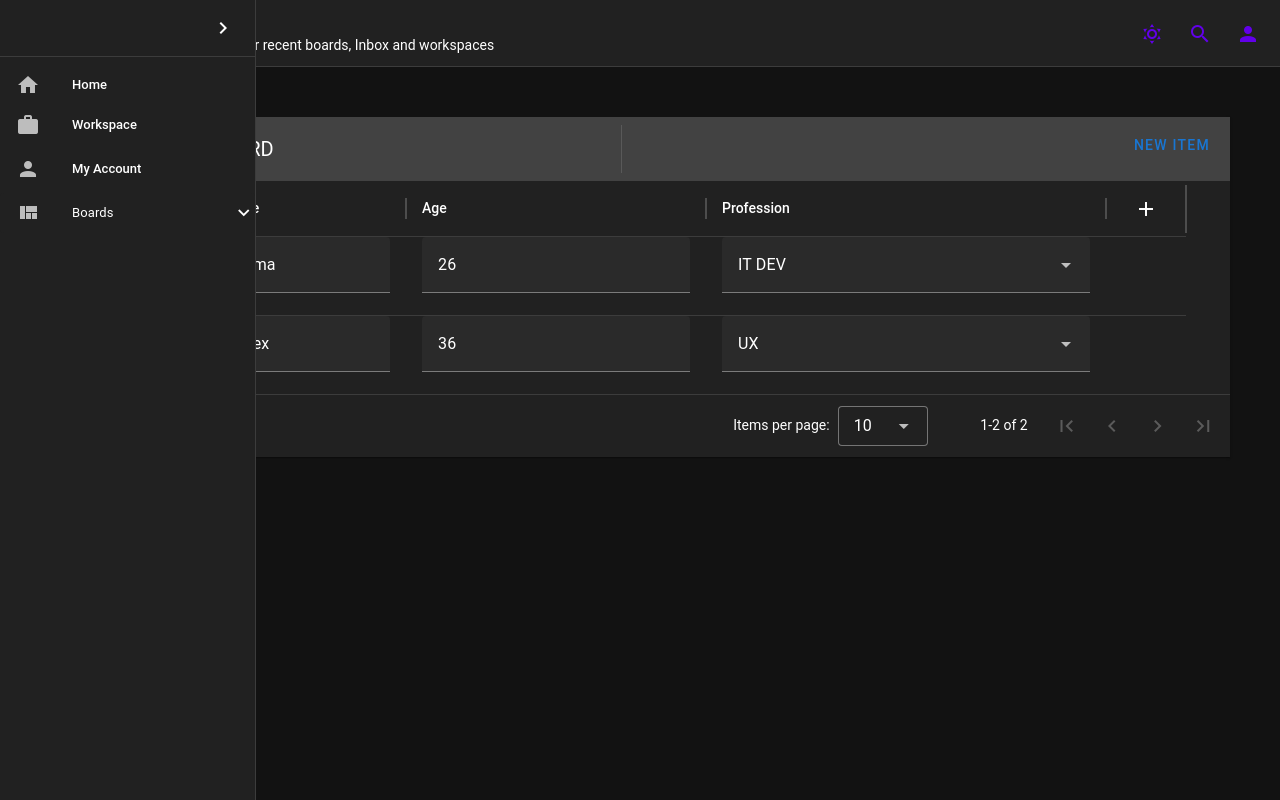
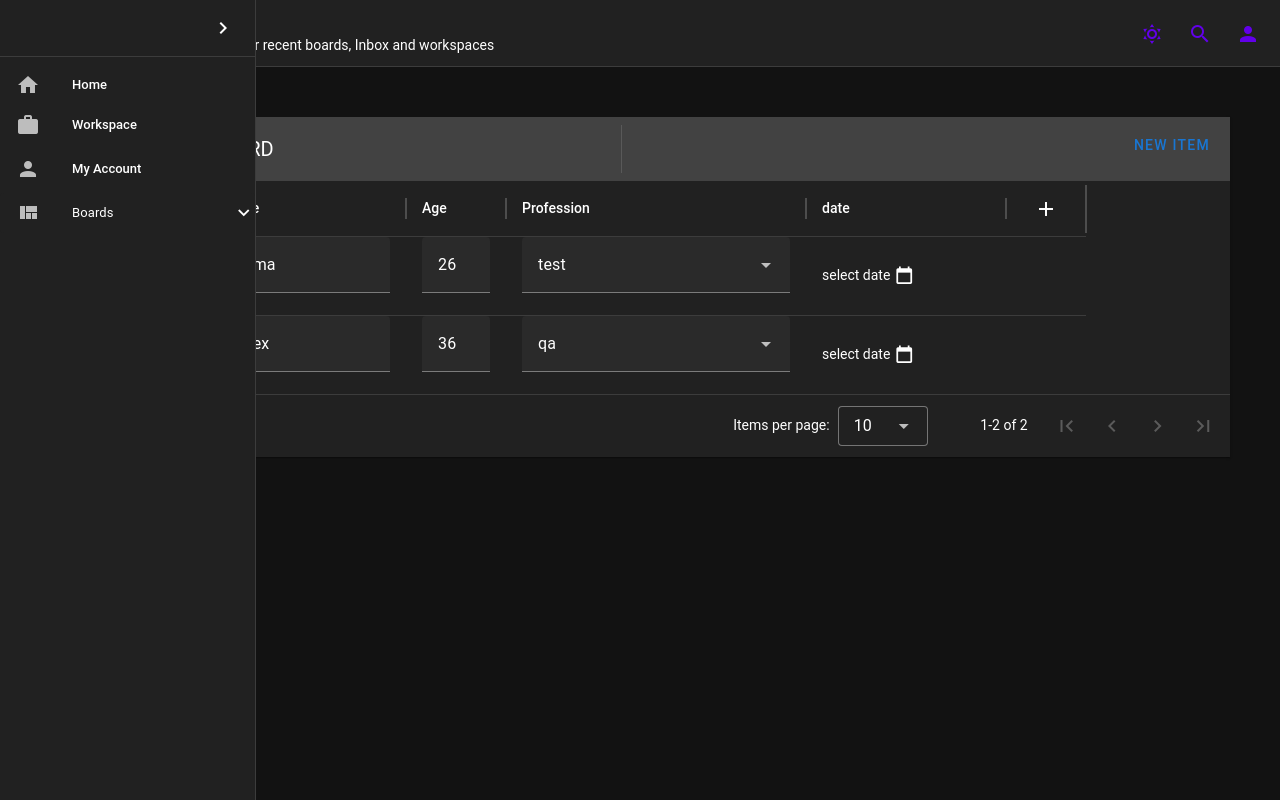
Before and after one commit to disage/vue-crm, a Vue app: page /boards/0001 in a window 1280 px wide. Built offline with nearby package versions, Linux system fonts and the light colour scheme.

Commit message:
Fix calendar and single select logic in Board

```diff
--- a/src/views/Board/BoardView.vue
+++ b/src/views/Board/BoardView.vue
@@ -1,6 +1,6 @@
 <template>
   <div class="board-container">
-    <v-data-table :headers="sortedColumns" :items="data" class="elevation-1" :key="tableKey">
+    <v-data-table :headers="sortedColumns" :items="data" class="elevation-1">
       <template v-slot:top>
         <v-toolbar flat>
           <v-toolbar-title>CLIENTS BOARD</v-toolbar-title>
@@ -8,9 +8,7 @@
           <v-spacer></v-spacer>
           <v-dialog v-model="dialog" max-width="500px">
             <template v-slot:activator="{ props }">
-              <v-btn class="mb-2" color="primary" dark v-bind="props">
-                New Item
-              </v-btn>
+              <v-btn class="mb-2" color="primary" dark v-bind="props">New Item</v-btn>
             </template>
             <v-card>
               <v-card-title>
@@ -32,12 +30,8 @@
               </v-card-text>
               <v-card-actions>
                 <v-spacer></v-spacer>
-                <v-btn color="blue darken-1" text @click="close">
-                  Cancel
-                </v-btn>
-                <v-btn color="blue darken-1" text @click="save">
-                  Save
-                </v-btn>
+                <v-btn color="blue darken-1" text @click="close">Cancel</v-btn>
+                <v-btn color="blue darken-1" text @click="save">Save</v-btn>
               </v-card-actions>
             </v-card>
           </v-dialog>
@@ -54,7 +48,6 @@
           </v-dialog>
         </v-toolbar>
       </template>
-
       <!-- eslint-disable-next-line vue/valid-v-slot-->
       <template v-slot:item.actions="{ item }">
         <v-icon small class="mr-2" @click="editItem(item)">
@@ -70,11 +63,11 @@
           Reset
         </v-btn>
       </template>
-      <!--Board Headers-->
       <!-- eslint-disable-next-line vue/no-unused-vars-->
       <template v-for="(header, index) in columns" :key="header.key" v-slot:[`header.${header.key}`]="header">
         <div class="board-header-item">
-          <BoardAddColumnMenu v-if="header.column.type === 'addcolumn'" class="column-title" :boardColumns="columns" :boardData="data" @mousedown="onDrag(index)" />
+          <BoardAddColumnMenu v-if="header.column.type === 'addcolumn'" class="column-title" :boardColumns="columns"
+            :boardData="data" @mousedown="onDrag(index)" />
           <span v-else class="column-title" @mousedown="onDrag(index)">
             {{ header.column.title }}
           </span>
@@ -83,7 +76,7 @@
           </div>
         </div>
       </template>
-      <!--Board Content-->
+      <!--content-->
       <template v-for="column in columns" :key="column.key" v-slot:[`item.${column.key}`]="{ item }">
         <template v-if="column.type === 'text'">
           <v-text-field v-model="item[column.key]" outlined dense></v-text-field>
@@ -92,8 +85,17 @@
           <v-text-field v-model="item[column.key]" type="number" outlined dense></v-text-field>
         </template>
         <template v-else-if="column.type === 'singleselect'">
-          <v-select v-model="item[column.key]" :items="['QA', 'PM', 'FE DEV', 'BE DEV', 'UI UX']" outlined
-            dense></v-select>
+          <v-select v-model="item[column.key]" :items="column?.items" outlined dense></v-select>
+        </template>
+        <template v-else-if="column.type === 'date'">
+          <v-menu v-model="item[column.key].isCalendarOpen" :close-on-content-click="false" location="end">
+            <template v-slot:activator="{ props }">
+              <span v-bind="props">{{ formattedDate(item[column.key].value) || 'select date' }}
+                <v-icon icon="mdi-calendar-blank" />
+              </span>
+            </template>
+            <v-date-picker v-model="item[column.key].value" />
+          </v-menu>
         </template>
       </template>
     </v-data-table>
@@ -124,25 +126,29 @@ export default defineComponent({
     ])
     const data = ref([
       {
-        col_1: 'id1',
+        col_id: 'id1',
         col_2: 'Dima',
         col_3: 26,
-        col_4: 'IT DEV'
+        col_4: 'test',
+        col_5: { value: null, isCalendarOpen: false }
       },
       {
-        col_1: 'id3',
+        col_id: 'id3',
         col_2: 'Alex',
         col_3: 36,
-        col_4: 'UX'
+        col_4: 'qa',
+        col_5: { value: null, isCalendarOpen: false }
       }
     ])
 
     const columns = ref([
       { key: 'col_0', title: 'Add', type: 'addcolumn', width: 20 },
-      { key: 'col_1', title: 'ID', type: 'text', width: 100 },
+      { key: 'col_id', title: 'ID', type: 'text', width: 100 },
       { key: 'col_2', title: 'Name', type: 'text', width: 200 },
-      { key: 'col_3', title: 'Age', type: 'number', width: 300 },
-      { key: 'col_4', title: 'Profession', type: 'singleselect', width: 400 }
+      { key: 'col_3', title: 'Age', type: 'number', width: 100 },
+      { key: 'col_4', title: 'Profession', type: 'singleselect', width: 300, items: ['test', 'qa', 'designer'] },
+      { key: 'col_5', title: 'date', type: 'date', width: 200 }
+
     ])
     const sortedColumns = computed(() => {
       return columns.value.filter(col => col.type !== 'addcolumn').concat(columns.value.find(col => col.type === 'addcolumn'))
@@ -192,6 +198,10 @@ export default defineComponent({
     watch(dialogDelete, val => {
       val || closeDelete()
     })
+    const setEditingCalendar = (columnKey, item) => {
+      if (isCalendarOpen.value === false) { data.value.find(el => el.col_id === item.col_id)[columnKey] = editedValue.value }
+      editedValue.value = ''
+    }
     const {
       addColumn,
       columnWidth,
@@ -202,19 +212,16 @@ export default defineComponent({
       isCalendarOpen,
       isColumnSettingsMenuOpen,
       isDragging,
-      isEditing,
       mouseX,
       mouseY,
       newColumnName,
       newColumnType,
       onDrag,
-      resetInput,
-      startEditing,
       startResize,
-      stopEditing,
       updateColumnSettingsMenuStatus
     } = useBoardView(columns, data, fullData)
     return {
+      setEditingCalendar,
       save,
       deleteItemConfirm,
       editItem,
@@ -232,16 +239,12 @@ export default defineComponent({
       isCalendarOpen,
       isColumnSettingsMenuOpen,
       isDragging,
-      isEditing,
       mouseX,
       mouseY,
       newColumnName,
       newColumnType,
       onDrag,
-      resetInput,
-      startEditing,
       startResize,
-      stopEditing,
       updateColumnSettingsMenuStatus,
       sortedColumns
     }
@@ -364,6 +367,8 @@ tr {
 }
 
 .column-title {
+  display: inline-flex;
   white-space: nowrap;
+  width: 100%;
 }
 </style>
--- a/src/views/Board/useBoardView.js
+++ b/src/views/Board/useBoardView.js
@@ -1,4 +1,4 @@
-import { ref, computed, onMounted, onBeforeUnmount, reactive } from 'vue'
+import { onBeforeUnmount, onMounted, reactive, ref } from 'vue'
 import { nanoid } from 'nanoid'
 
 export default function useBoardView (columns, data) {
@@ -125,36 +125,7 @@ export default function useBoardView (columns, data) {
   }
 
   // Cell editing
-  const editing = ref({})
   const editedValue = ref('')
-
-  const startEditing = (item, columnId) => {
-    const type = columnType(columnId)
-    if (type !== 'singleselect') {
-      editing.value = {}
-      editing.value[item.id + '_' + columnId] = true
-      editedValue.value = item.columns[columnId]
-    }
-    if (type === 'date') isCalendarOpen.value = true
-  }
-
-  const stopEditing = (itemId, columnId) => {
-    editing.value[itemId + '_' + columnId] = false
-    data.value.find(item => item.id === itemId).columns[columnId] = editedValue.value
-  }
-
-  const isEditing = (itemId, columnId) => {
-    return editing.value[itemId + '_' + columnId]
-  }
-
-  const columnType = (columnId) => {
-    return columns.value.find(column => column.id === parseInt(columnId, 10)).type || 'text'
-  }
-
-  const resetInput = () => {
-    newColumnName.value = ''
-    newColumnType.value = ''
-  }
 
   // Add new column
   const isAddColumnMenuOpen = ref(false)
@@ -162,24 +133,30 @@ export default function useBoardView (columns, data) {
   const newColumnType = ref('')
 
   const addColumn = () => {
+    const colType = newColumnType.value.toLowerCase().replace(/ /g, '')
     const newColumnKey = nanoid()
     if (newColumnName.value.trim() !== '' && newColumnType.value.trim() !== '') {
-      columns.value.push({ key: `col_${newColumnKey}`, title: newColumnName.value, type: newColumnType.value.replace(/\s/g, '').toLowerCase(), width: 100 })
-      // options: newColumnType.value === 'singleselect' ? null : ['test', 'PM', 'FE DEV', 'BE DEV', 'UI UX']
+      const newColumnIndex = columns.value.push({ key: `col_${newColumnKey}`, title: newColumnName.value, type: colType, width: 150 })
+      if (colType === 'singleselect') {
+        columns.value[newColumnIndex - 1].items = ['CEO', 'IT', 'Testnet']
+      }
       data.value.forEach(item => {
-        switch (newColumnType.value) {
+        switch (colType) {
           case 'text':
           case 'email':
           case 'singleselect':
           case 'multiselect':
-            item[`col_${newColumnKey}`] = 'test'
+            item[`col_${newColumnKey}`] = null
+            break
+          case 'date':
+            item[`col_${newColumnKey}`] = { value: null, isCalendarOpen: false }
             break
           case 'number':
           case 'phone':
             item[`col_${newColumnKey}`] = 0
             break
           default:
-            item[`col_${newColumnKey}`] = ''
+            item[`col_${newColumnKey}`] = '11'
         }
       })
       isAddColumnMenuOpen.value = false
@@ -191,12 +168,16 @@ export default function useBoardView (columns, data) {
   // Calendar
   const isCalendarOpen = ref(false)
 
-  const formattedDate = computed({
-    get: () => new Date(editedValue.value),
-    set: (value) => {
-      editedValue.value = value.toLocaleDateString('en-CA').slice(0, 10)
-    }
-  })
+  // const formattedDate = computed({
+  //   get: () => new Date(editedValue.value),
+  //   set: (value) => {
+  //     editedValue.value = value.toLocaleDateString('en-CA').slice(0, 10)
+  //   }
+  // })
+
+  const formattedDate = (date) => {
+    return date ? date.toLocaleDateString('en-CA').slice(0, 10) : ''
+  }
 
   // Resize
   let resizingColumnIndex = null
@@ -234,8 +215,6 @@ export default function useBoardView (columns, data) {
   }
 
   return {
-    isColumnSettingsMenuOpen,
-    updateColumnSettingsMenuStatus,
     addColumn,
     columns,
     columnWidth,
@@ -245,16 +224,14 @@ export default function useBoardView (columns, data) {
     getColumnById,
     isAddColumnMenuOpen,
     isCalendarOpen,
+    isColumnSettingsMenuOpen,
     isDragging,
-    isEditing,
     mouseX,
     mouseY,
     newColumnName,
     newColumnType,
     onDrag,
-    resetInput,
-    startEditing,
     startResize,
-    stopEditing
+    updateColumnSettingsMenuStatus
   }
 }
```
